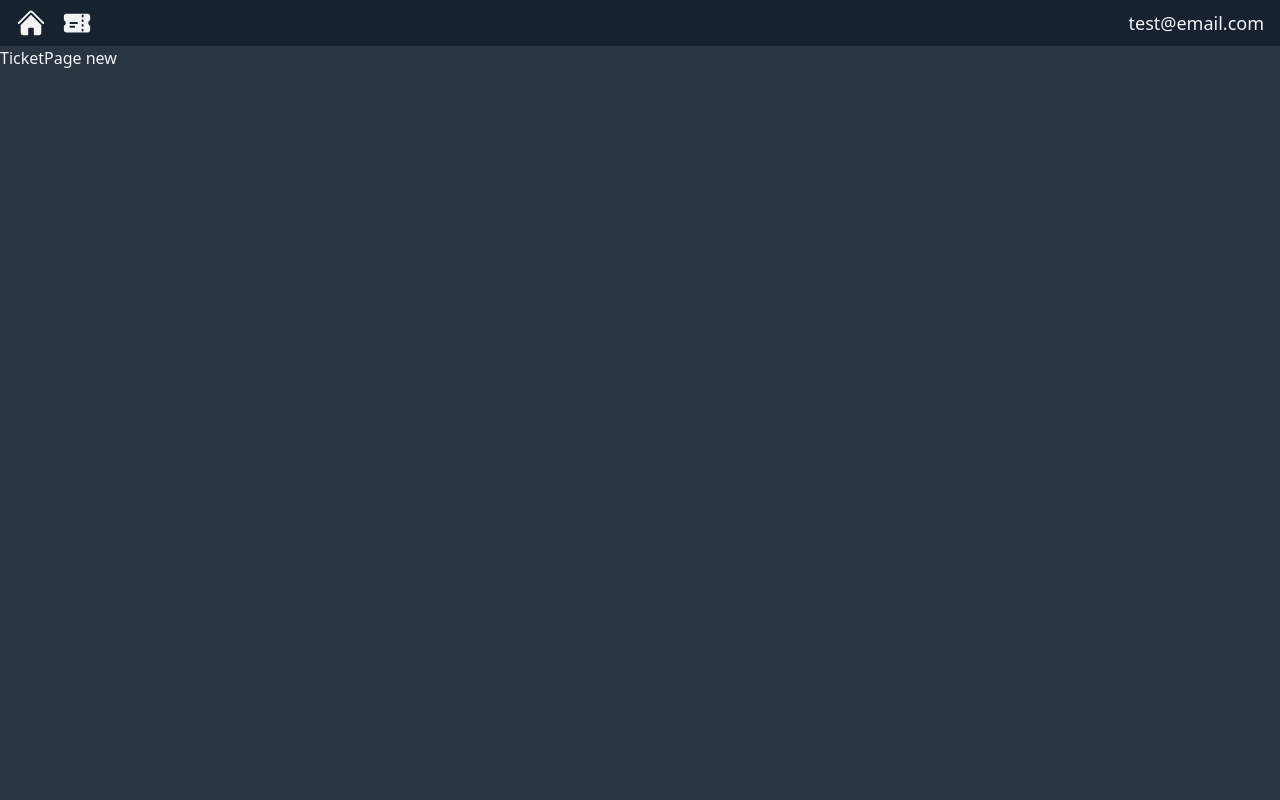
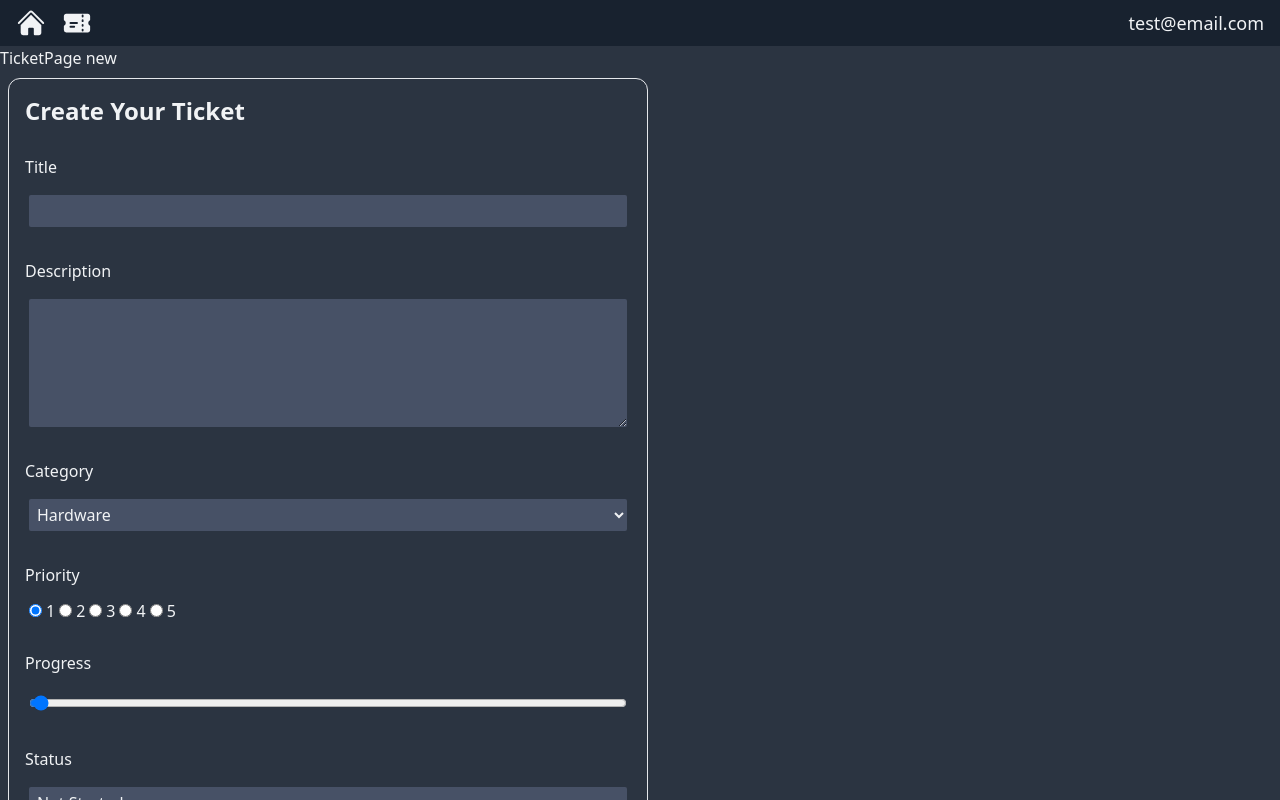
Before and after one commit to chairielazizi/nextjs_ticketing_system, a Next.js app: page /TicketPage/new in a window 1280 px wide. Built offline with nearby package versions, Linux system fonts and the light colour scheme.

Commit message:
make UI for create ticket, do fetch to post request to backend

```diff
--- /dev/null
+++ b/app/(components)/TicketForm.tsx
@@ -0,0 +1,161 @@
+"use client";
+
+import React from "react";
+import { useRouter } from "next/navigation";
+
+type Props = {};
+
+const TicketForm = (props: Props) => {
+  const router = useRouter();
+  const handleChange = (
+    e: React.ChangeEvent<
+      HTMLTextAreaElement | HTMLSelectElement | HTMLInputElement
+    >
+  ) => {
+    const value = e.target.value;
+    const name = e.target.name;
+
+    setTicketData((prevState) => ({
+      ...prevState,
+      [name]: value,
+    }));
+  };
+
+  const handleSubmit = async (e: React.FormEvent<HTMLFormElement>) => {
+    e.preventDefault();
+    if (!ticketData.title || !ticketData.description) {
+      alert("Please fill in all fields");
+    }
+    const response = await fetch(`/api/tickets`, {
+      method: "POST",
+      body: JSON.stringify(ticketData),
+      headers: { "Content-Type": "application/json" },
+    });
+    if (!response.ok) {
+      throw new Error(response.statusText);
+    }
+    router.refresh();
+    router.push("/");
+  };
+
+  const startingTicketData = {
+    title: "",
+    description: "",
+    priority: 1,
+    progress: 0,
+    status: "not started",
+    category: "Hardware",
+  };
+  const [ticketData, setTicketData] = React.useState(startingTicketData);
+  return (
+    <div>
+      <form className="flex flex-col gap-3 w-1/2" onSubmit={handleSubmit}>
+        <h3>Create Your Ticket</h3>
+        <label htmlFor="title">Title</label>
+        <input
+          type="text"
+          id="title"
+          name="title"
+          value={ticketData.title}
+          //   onChange={(e) =>
+          //     setTicketData({ ...ticketData, title: e.target.value })
+          //   }
+          onChange={handleChange}
+          required={true}
+        />
+        <label htmlFor="description">Description</label>
+        <textarea
+          name="description"
+          id="description"
+          value={ticketData.description}
+          onChange={handleChange}
+          required={true}
+          rows={5}
+        ></textarea>
+        <label htmlFor="category">Category</label>
+        <select
+          name="category"
+          id="category"
+          value={ticketData.category}
+          onChange={handleChange}
+        >
+          <option value="Hardware">Hardware</option>
+          <option value="Software">Software</option>
+          <option value="Other">Other</option>
+        </select>
+        <label htmlFor="priority">Priority</label>
+        <div>
+          <input
+            type="radio"
+            id="priority-1"
+            name="priority"
+            value={1}
+            checked={ticketData.priority == 1}
+            onChange={handleChange}
+          />
+          <label htmlFor="priority-1">1</label>
+          <input
+            type="radio"
+            id="priority-2"
+            name="priority"
+            value={2}
+            checked={ticketData.priority == 2}
+            onChange={handleChange}
+          />
+          <label htmlFor="priority-2">2</label>
+          <input
+            type="radio"
+            id="priority-3"
+            name="priority"
+            value={3}
+            checked={ticketData.priority == 3}
+            onChange={handleChange}
+          />
+          <label htmlFor="priority-3">3</label>
+          <input
+            type="radio"
+            id="priority-4"
+            name="priority"
+            value={4}
+            checked={ticketData.priority == 4}
+            onChange={handleChange}
+          />
+          <label htmlFor="priority-4">4</label>
+          <input
+            type="radio"
+            id="priority-5"
+            name="priority"
+            value={5}
+            checked={ticketData.priority == 5}
+            onChange={handleChange}
+          />
+          <label htmlFor="priority-5">5</label>
+        </div>
+        <label htmlFor="progress">Progress</label>
+        <input
+          type="range"
+          id="progress"
+          name="progress"
+          value={ticketData.progress}
+          min="0"
+          max="100"
+          onChange={handleChange}
+        />
+        <label htmlFor="status">Status</label>
+        <select
+          name="status"
+          id="status"
+          onChange={handleChange}
+          value={ticketData.status}
+        >
+          <option value="not started">Not Started</option>
+          <option value="in progress">In Progress</option>
+          <option value="done">Done</option>
+        </select>
+        <button className="btn text-default-text">Submit Ticket</button>
+      </form>
+    </div>
+  );
+};
+
+export default TicketForm;
--- a/app/TicketPage/[id]/page.tsx
+++ b/app/TicketPage/[id]/page.tsx
@@ -1,9 +1,15 @@
+import TicketForm from "@/app/(components)/TicketForm";
 import React from "react";
 
 type Props = {};
 
 const TicketPage = ({ params }: { params: { id: string } }) => {
-  return <div>TicketPage {params.id}</div>;
+  return (
+    <div>
+      TicketPage {params.id}
+      <TicketForm />
+    </div>
+  );
 };
 
 export default TicketPage;
--- a/app/api/tickets/route.ts
+++ b/app/api/tickets/route.ts
@@ -9,11 +9,12 @@ LoadDb();
 
 export async function POST(request: NextRequest) {
   try {
-    const { title, description, priority, progress, status, active } =
+    const { title, description, category, priority, progress, status, active } =
       await request.json();
     const ticket = await Ticket.create({
       title,
       description,
+      category,
       priority,
       progress,
       status,
--- a/app/globals.css
+++ b/app/globals.css
@@ -20,6 +20,15 @@
   }
   p{
     @apply text-lg text-default-text;
+  }
+  form{
+    @apply rounded-xl p-4 border m-2
+  }
+  label{
+    @apply mt-4
+  }
+  input,select,textarea{
+    @apply m-1 rounded-sm bg-card p-1;
   }
 }
 
--- a/app/models/Ticket.ts
+++ b/app/models/Ticket.ts
@@ -4,6 +4,7 @@ const ticketSchema = new mongoose.Schema(
   {
     title: String,
     description: String,
+    category: String,
     priority: Number,
     progress: Number,
     status: String,
```
